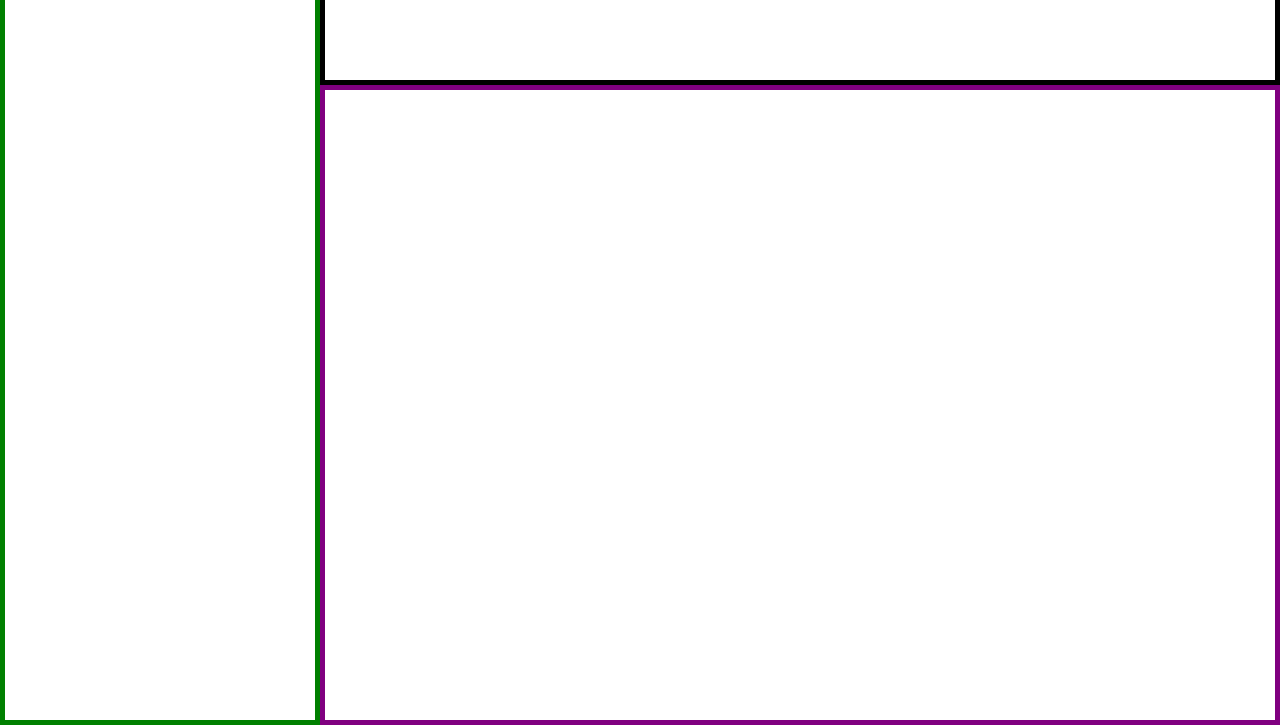
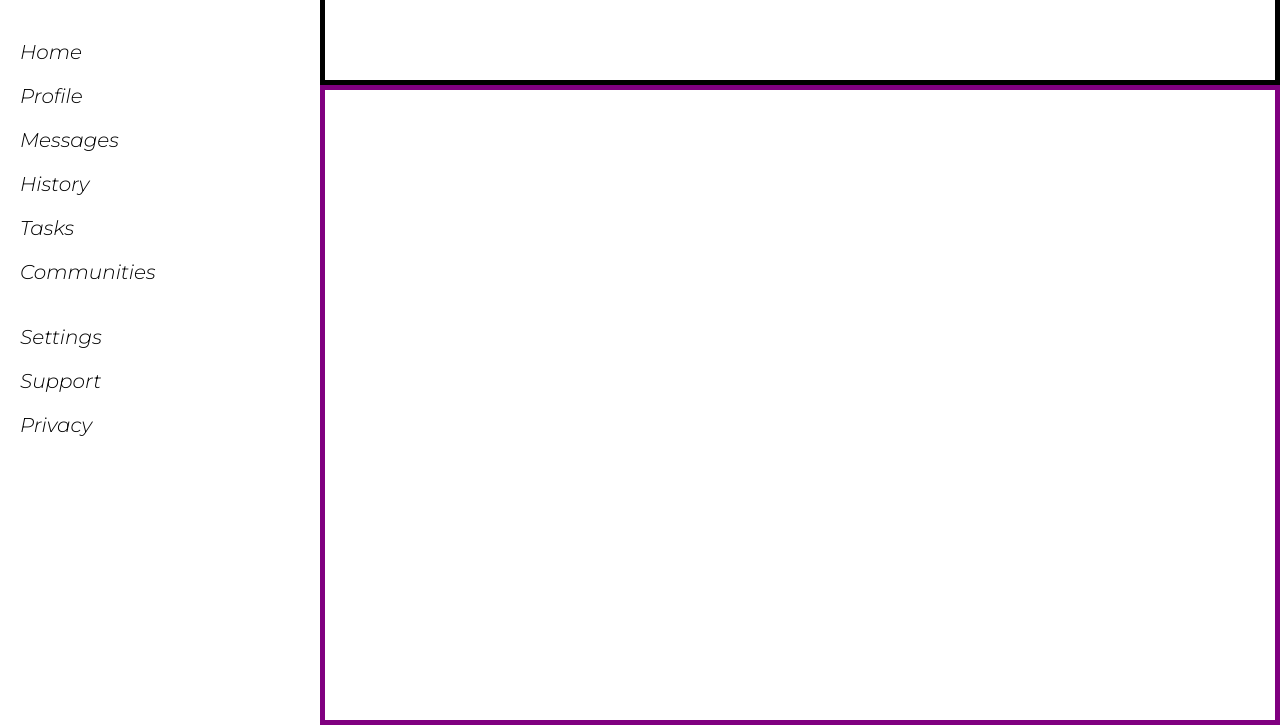
Before and after one commit to KirillMcQ/TOP-AdminDashboard, a plain HTML site: page index.html in a window 1280 px wide. Shown: the part 75-800 px from the top of the page. Drawn offline with Linux system fonts and the light colour scheme.

Commit message:
Initial Sidebar Layout

```diff
--- a/index.html
+++ b/index.html
@@ -12,7 +12,26 @@
 <body>
     <div class="all-container">
         <div class="header"></div>
-        <div class="sidebar"></div>
+
+        <div class="sidebar">
+            <h1 style="display: inline;">Dashboard</h1>
+            <ul>
+                <li>Home</li>
+                <li>Profile</li>
+                <li>Messages</li>
+                <li>History</li>
+                <li>Tasks</li>
+                <li>Communities</li>
+            </ul>
+
+            <ul>
+                <li>Settings</li>
+                <li>Support</li>
+                <li>Privacy</li>
+            </ul>
+
+        </div>
+
         <div class="main-content"></div>
     </div>
 </body>
--- a/styles.css
+++ b/styles.css
@@ -1,8 +1,18 @@
+@import url('https://fonts.googleapis.com/css2?family=Montserrat:ital,wght@1,300&display=swap');
+
 * {
     box-sizing: border-box;
     padding: 0;
     margin: 0;
+    font-family: 'Montserrat', sans-serif;
 }
+
+/*Icon Sizing*/
+.material-icons.md-18 { font-size: 18px; }
+.material-icons.md-24 { font-size: 24px; } /* Default */
+.material-icons.md-36 { font-size: 36px; }
+.material-icons.md-48 { font-size: 48px; }
+.material-icons {padding: 0; margin: 0;}
 
 .all-container {
     display: grid;
@@ -13,11 +23,23 @@
 }
 
 .sidebar {
-    border: 5px solid green;
+    padding: 20px;
     grid-column-start: 1;
     grid-column-end: 2;
     grid-row-start: 1;
     grid-row-end: 6;
+
+    display: grid;
+    grid-template-rows: 1fr 3fr 4fr;
+}
+
+.sidebar > ul {
+    list-style-type: none;
+    font-size: 20px;
+}
+
+.sidebar > ul > li {
+    margin-bottom: 20px;
 }
 
 .header {
```
